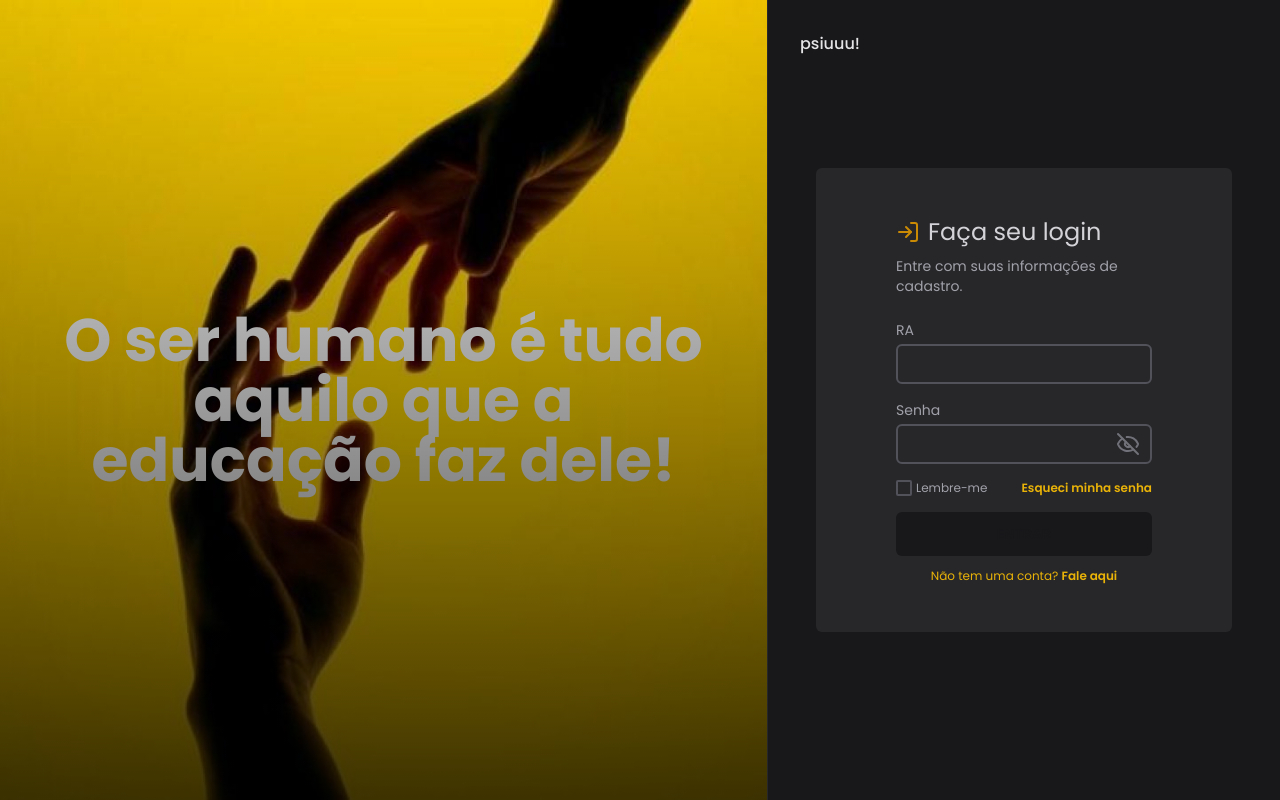
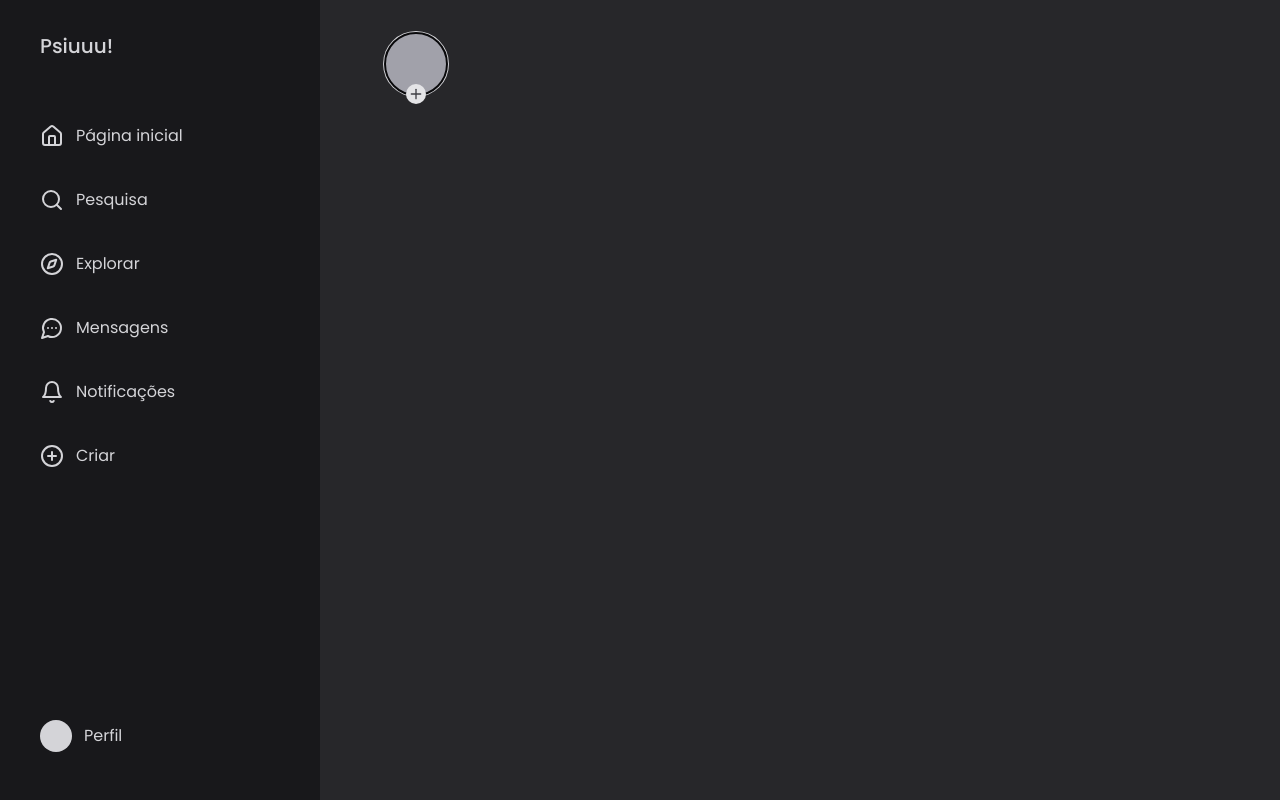
Before and after one commit to lineker017/psiu-web, a React (Vite) app: page / in a window 1280 px wide. Built offline with nearby package versions, Linux system fonts and the light colour scheme.

Commit message:
criando pag de post

```diff
--- a/src/components/button.tsx
+++ b/src/components/button.tsx
@@ -1,4 +1,4 @@
-import { ButtonHTMLAttributes, ReactNode } from 'react'
+import type { ButtonHTMLAttributes, ReactNode } from 'react'
 
 interface ButtonProps extends ButtonHTMLAttributes<HTMLButtonElement> {
   children: ReactNode
@@ -13,15 +13,11 @@
         flex
         items-center
         justify-center
-        gap-2
-        bg-zinc-900
         text-zinc-300
         text-sm
         py-3
         px-4
         rounded-md
-        transition-opacity
-        hover:opacity-75
         ${className}
       `}
     >
--- a/src/components/sidebar/index.tsx
+++ b/src/components/sidebar/index.tsx
@@ -1,4 +1,11 @@
-import { Bell, Compass, House, MessageCircleMore, Search } from 'lucide-react'
+import {
+  Bell,
+  CirclePlus,
+  Compass,
+  House,
+  MessageCircleMore,
+  Search,
+} from 'lucide-react'
 
 import { SidebarLink } from './sidebar-link'
 
@@ -11,7 +18,7 @@
         </div>
 
         <nav className="space-y-2">
-          <SidebarLink href="/feed">
+          <SidebarLink href="/">
             <House />
             Página inicial
           </SidebarLink>
@@ -35,6 +42,11 @@
             <Bell />
             Notificações
           </SidebarLink>
+
+          <SidebarLink href="/">
+            <CirclePlus />
+            Criar
+          </SidebarLink>
         </nav>
       </div>
 
--- a/src/pages/_layouts/auth.tsx
+++ b/src/pages/_layouts/auth.tsx
@@ -4,7 +4,7 @@
 
 export function AuthLayout() {
   return (
-    <div className="flex gap-8 bg-zinc-800">
+    <div className="flex bg-zinc-800">
       <Sidebar />
 
       <Outlet />
--- a/src/pages/feed/index.tsx
+++ /dev/null
@@ -1,9 +0,0 @@
-export function Feed() {
-  return (
-    <div className="flex gap-8 bg-zinc-800">
-      <div className="px-6 py-8">
-        <h1 className="text-zinc-200 text-xl">Feed</h1>
-      </div>
-    </div>
-  )
-}
--- /dev/null
+++ b/src/pages/home/index.tsx
@@ -0,0 +1,9 @@
+import { NewPost } from './new post'
+
+export function Home() {
+  return (
+    <div className="px-16 py-8">
+      <NewPost />
+    </div>
+  )
+}
--- /dev/null
+++ b/src/pages/home/new post/button-new-post.tsx
@@ -0,0 +1,30 @@
+import { Plus } from 'lucide-react'
+import { ButtonHTMLAttributes } from 'react'
+
+interface ButtonNewPostProps extends ButtonHTMLAttributes<HTMLButtonElement> {
+  className?: string
+}
+
+export function ButtonNewPost({ className, ...rest }: ButtonNewPostProps) {
+  return (
+    <button
+      {...rest}
+      className={`
+        relative
+        ring-1
+        ring-zinc-300
+        border-2
+        border-zinc-950
+        size-16
+        rounded-full
+        bg-zinc-400
+        cursor-pointer
+        ${className}
+      `}
+    >
+      <div className="flex items-center justify-center bg-zinc-200 rounded-full absolute -bottom-2.5 left-1/2 -translate-x-1/2 p-0.5">
+        <Plus className="size-4 text-zinc-700" />
+      </div>
+    </button>
+  )
+}
--- /dev/null
+++ b/src/pages/home/new post/index.tsx
@@ -0,0 +1,55 @@
+import { useState } from 'react'
+
+import { Button } from '@/components/button'
+
+import { ButtonNewPost } from './button-new-post'
+
+export function NewPost() {
+  const [open, setOpen] = useState(false)
+  const [content, setContent] = useState('')
+
+  const handleClose = () => setOpen(false)
+  const handleOpen = () => setOpen(true)
+
+  return (
+    <div>
+      <ButtonNewPost onClick={handleOpen} />
+
+      {open && (
+        <div
+          onClick={handleClose}
+          className="absolute inset-0 flex justify-center bg-black/25 py-24"
+        >
+          <div
+            onClick={(e) => e.stopPropagation()}
+            className="w-[576px] h-96 rounded-lg bg-zinc-800"
+          >
+            <div className="bg-zinc-900 p-3 rounded-t-lg">
+              <h1 className="text-zinc-300 text-sm font-bold text-center">
+                Criar nova publicação
+              </h1>
+            </div>
+
+            <form className="h-full flex flex-col justify-between rounded-lg bg-zinc-800">
+              <textarea
+                value={content}
+                onChange={(e) => setContent(e.target.value)}
+                placeholder="Sobre oque você quer falar?"
+                className="flex-1 bg-transparent outline-0 text-sm p-3 text-zinc-200 border-b-[1px] border-zinc-700"
+              ></textarea>
+
+              <div className="flex justify-end py-4 px-3">
+                <Button
+                  className="bg-zinc-900 disabled:bg-zinc-700 disabled:cursor-not-allowed"
+                  disabled={!content}
+                >
+                  Postar
+                </Button>
+              </div>
+            </form>
+          </div>
+        </div>
+      )}
+    </div>
+  )
+}
--- a/src/pages/profile/index.tsx
+++ b/src/pages/profile/index.tsx
@@ -1,39 +1,41 @@
 import { Grid3x3, LogOut, SquarePen } from 'lucide-react'
+import { useNavigate } from 'react-router-dom'
 
 import { Button } from '@/components/button'
 
 export function Profile() {
+  const navigate = useNavigate()
+
   return (
-    <div className="w-full px-16 py-8 space-y-4">
+    <div className="w-full px-16 py-8 space-y-8">
       <div className="flex items-center gap-4">
-        <div className="bg-zinc-400 size-28 rounded-full border-4 border-green-700" />
+        <div className="bg-zinc-400 size-28 rounded-full" />
 
         <div>
           <h1 className="text-zinc-200 font-medium">Lineker Peron</h1>
-          <p className="text-zinc-400 text-sm">RA000109951092</p>
+          <p className="text-zinc-400 text-sm">RA109951092</p>
         </div>
       </div>
 
       <div className="flex items-center gap-2">
-        <Button>
-          <SquarePen className="size-4" />
+        <Button className="bg-zinc-900">
+          <SquarePen className="size-4 mr-2" />
           Editar perfil
         </Button>
 
-        <Button>
-          <LogOut className="size-4" />
-          sair
+        <Button onClick={() => navigate('/sign-in')} className="bg-zinc-900">
+          <LogOut className="size-4 mr-2" />
+          Sair
         </Button>
-
-        <Button>Configurações</Button>
       </div>
 
       <div className="space-y-1">
-        <button className="text-xs text-zinc-400 flex gap-1 items-center rounded-md p-2 transition-colors hover:bg-zinc-700">
-          <Grid3x3 className="size-3" />
+        <Button className="text-xs text-zinc-400 py-1.5 transition-colors hover:bg-zinc-700">
+          <Grid3x3 className="size-3 mr-2" />
           PUBLICAÇÕES
-        </button>
-        <div className="border-t border-zinc-700 w-full"></div>
+        </Button>
+
+        <div className="w-full border-t border-zinc-700"></div>
       </div>
     </div>
   )
--- a/src/pages/sign-in/sign-in-form.tsx
+++ b/src/pages/sign-in/sign-in-form.tsx
@@ -17,7 +17,7 @@
   function handleSubmit(event: FormEvent) {
     event.preventDefault()
 
-    navigate('/feed')
+    navigate('/')
   }
 
   return (
@@ -85,7 +85,7 @@
       </div>
 
       <div className="flex flex-col gap-3 items-center">
-        <Button className="w-full bg-yellow-400 font-semibold text-zinc-900 py-2">
+        <Button className="w-full font-semibold bg-yellow-500 text-zinc-900 py-2">
           ENTRAR
         </Button>
 
```
Also changed, not shown: src/components/input.tsx (+4 -3 lines), src/components/sidebar/sidebar-link.tsx (+2 -13 lines), src/routes/index.tsx (+4 -4 lines).
